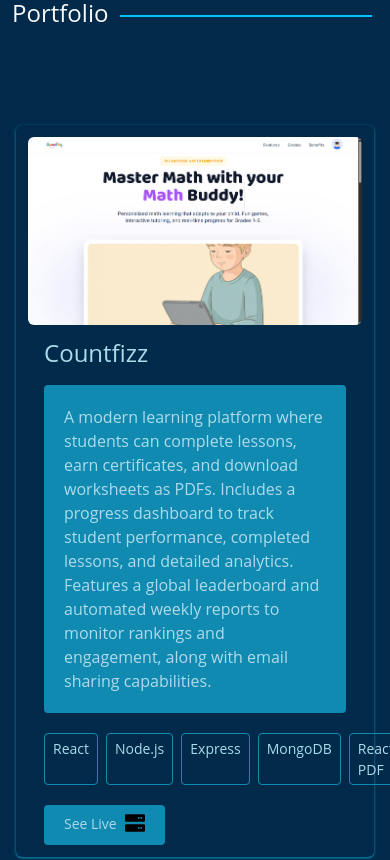
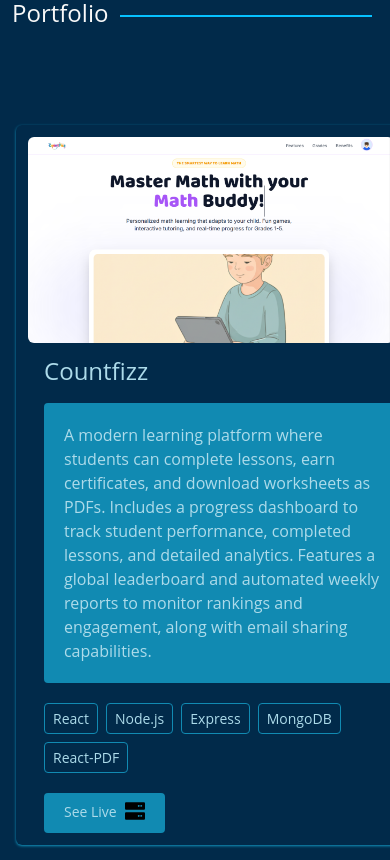
Before and after one commit to Iqra1Aslam/myportfolio, a React (Create React App) app: page / in a window 390 px wide. Shown: the part 2020-2880 px from the top of the page. Built offline with nearby package versions, Linux system fonts and the light colour scheme; no server answers.

Commit message:
fix responsiveness issues

```diff
--- a/src/components/Portfolio/Project.js
+++ b/src/components/Portfolio/Project.js
@@ -19,19 +19,19 @@ const Project = (props) => {
       initial={{ opacity: 0 }}
       whileInView={{ opacity: 1 }}
       transition={{ delay: 0.1, duration: 0.8 }}
-      className={`md:flex project-card ${id === 5 ? 'mt-16' : 'mt-24'} mx-4 md:mx-0 p-3 rounded-md shadow shadow-lightBlueColor md:gap-5 lg:gap-10`}
+      className={`flex flex-col md:flex-row project-card ${id === 5 ? 'mt-16' : 'mt-24'} mx-4 md:mx-0 p-3 rounded-md shadow shadow-lightBlueColor md:gap-5 lg:gap-10 w-full max-w-full`}
     >
       <img
         src={image}
         alt="project preview"
-        className={`w-full ${odd ? 'md:order-1' : 'md:order-0'} rounded-md card-img md:ml-0 `}
+        className={`w-full max-w-full ${odd ? 'md:order-1' : 'md:order-0'} rounded-md card-img md:ml-0`}
       />
       <div>
         <h3 className={`text-skyColor ${odd ? 'md:text-left' : 'md:text-right'} mt-3 md:mt-0 mb-4 text-2xl md:text-3xl ml-4 md:ml-0`}>{title}</h3>
-        <p className="p-5 ml-4 mr-4 text-base font-medium rounded bg-lightBlueColor text-skyColor md:ml-0 md:mr-0">
+        <p className="w-full box-border p-5 ml-4 mr-4 text-base font-medium rounded bg-lightBlueColor text-skyColor md:ml-0 md:mr-0">
           {details}
         </p>
-        <div className={`flex ${odd ? 'md:justify-center' : 'md:justify-end'} gap-2 text-skyColor mt-5 ml-4 md:ml-0`}>
+        <div className={`flex ${odd ? 'md:justify-center' : 'md:justify-end'} gap-2 text-skyColor mt-5 ml-4 md:ml-0 flex-wrap`}>
           {tech.map((item) => (
             <p key={item} className="px-2 py-1 border rounded border-lightBlueColor text-skyColor">{item}</p>
           ))}
```
